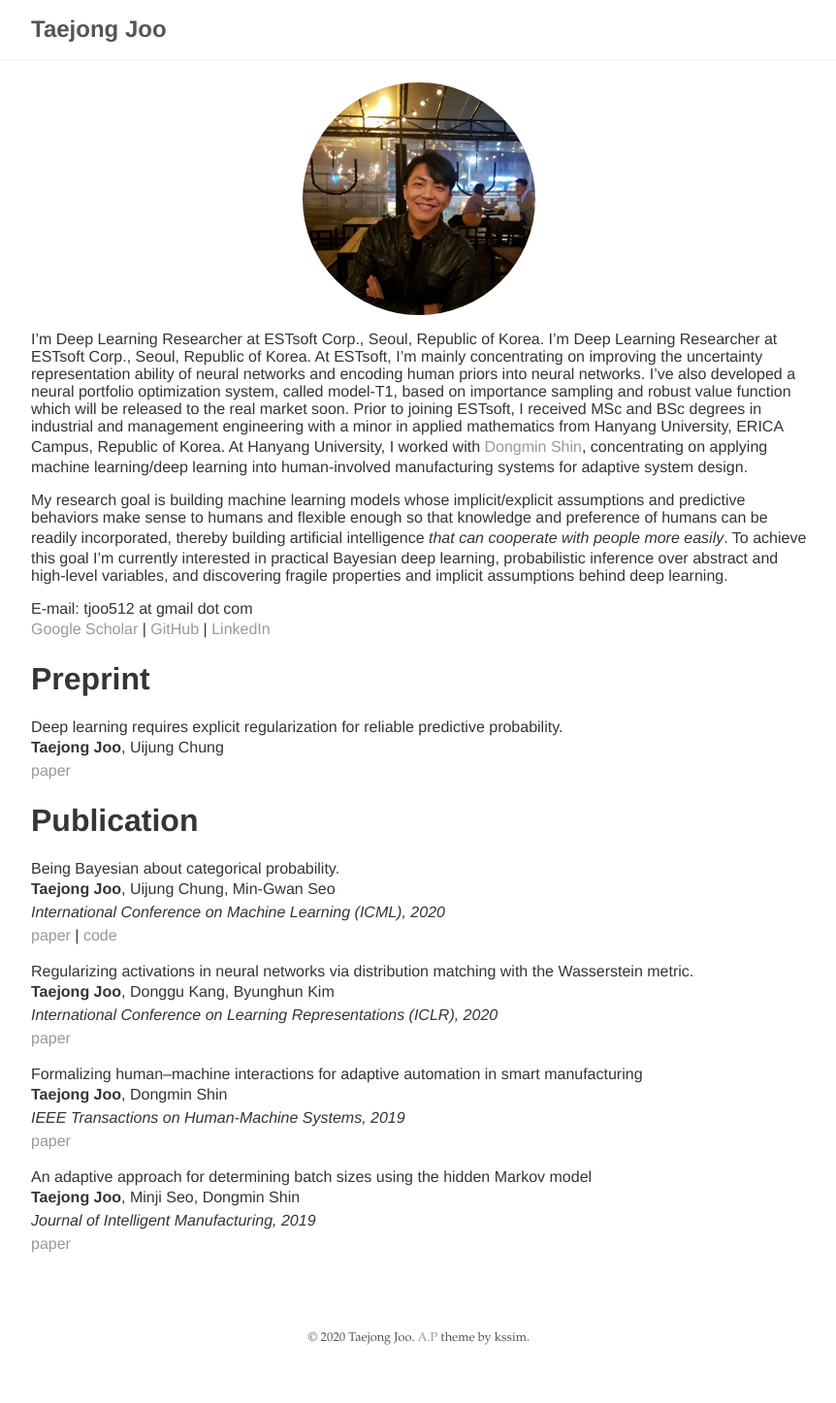
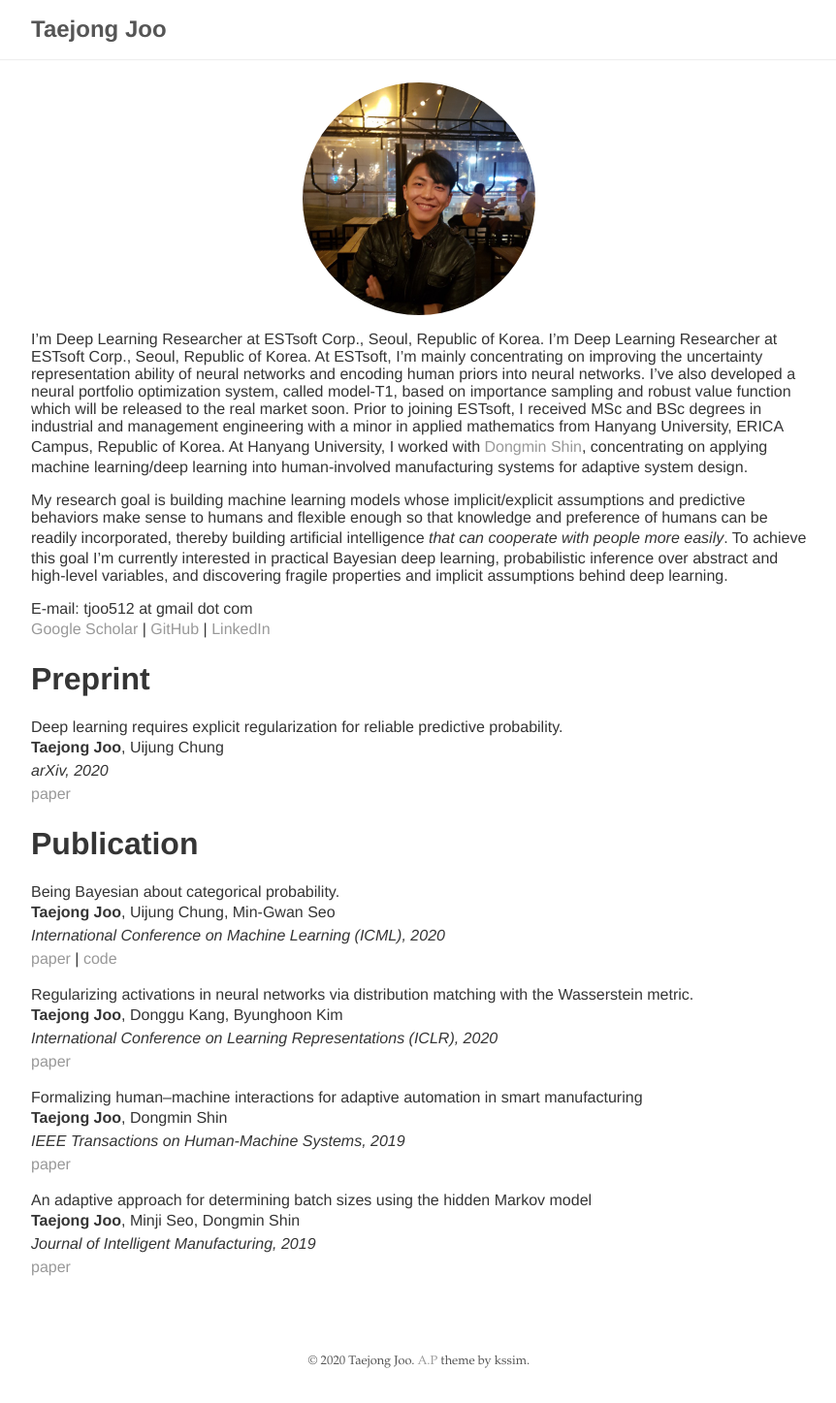
Before and after one commit to tjoo512/tjoo512.github.io, a Jekyll site: the page built from index.md, in a window 1280 px wide. Shown: the whole page at 97% size, without its empty margins (208-1070 px from the left). Built offline with Jekyll 4.4.1, drawn with Linux system fonts in a browser that asks for light colours; before the commit the page ends 1423 px from its top, so only the background shows below that.

Commit message:
fix typos

```diff
--- a/index.md
+++ b/index.md
@@ -1,8 +1,6 @@
 ---
 layout: about
 ---
-
-<!-- # About Me -->
 
 I'm Deep Learning Researcher at ESTsoft Corp., Seoul, Republic of Korea.
 I’m Deep Learning Researcher at ESTsoft Corp., Seoul, Republic of Korea. At ESTsoft, I’m mainly concentrating on improving the uncertainty representation ability of neural networks and encoding human priors into neural networks. I’ve also developed a neural portfolio optimization system, called model-T1, based on importance sampling and robust value function which will be released to the real market soon.
@@ -21,6 +19,7 @@ E-mail: tjoo512 at gmail dot com
 
 Deep learning requires explicit regularization for reliable predictive probability.  \
 __Taejong Joo__, Uijung Chung \
+*arXiv, 2020*
 [paper](https://arxiv.org/abs/2006.06399)
 
 
@@ -33,7 +32,7 @@ __Taejong Joo__, Uijung Chung, Min-Gwan Seo \
 [code](https://github.com/tjoo512/belief-matching-framework)
 
 Regularizing activations in neural networks via distribution matching with the Wasserstein metric.  \
-__Taejong Joo__, Donggu Kang, Byunghun Kim \
+__Taejong Joo__, Donggu Kang, Byunghoon Kim \
 *International Conference on Learning Representations (ICLR), 2020*
 [paper](https://arxiv.org/abs/2002.05366)
 
```
